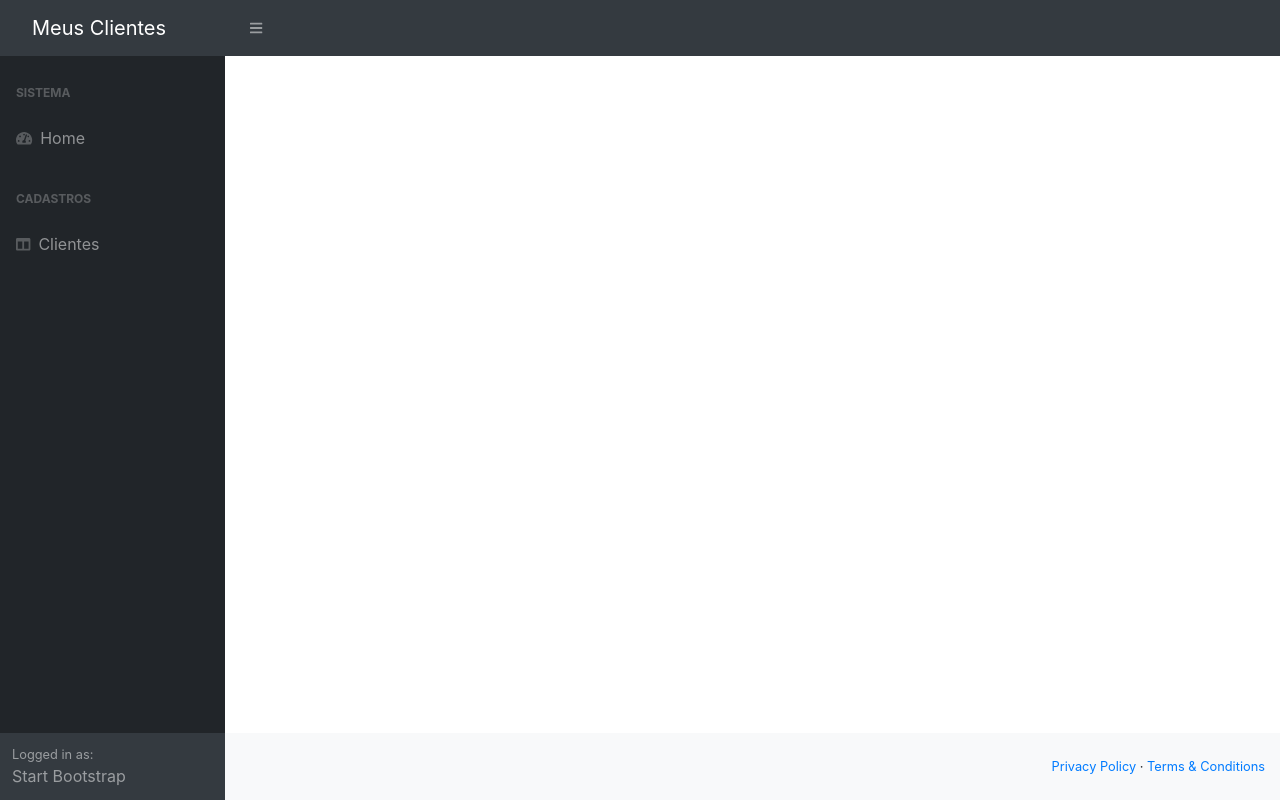
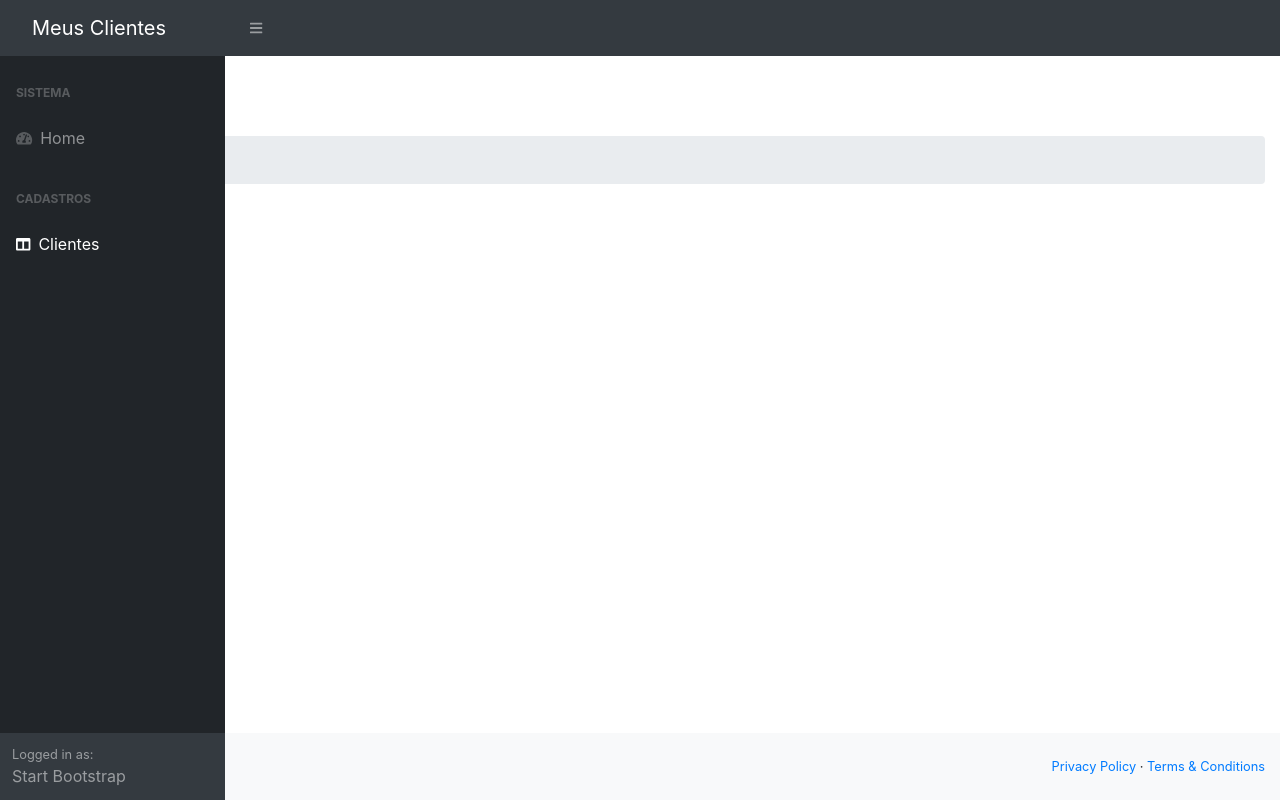
Before and after one commit to ulissesportela/clientes-app-angular-9, an Angular app: page /clientes-lista in a window 1280 px wide. Before the commit this address led to /. Built offline with nearby package versions, Linux system fonts and the light colour scheme.

Commit message:
Criando componente lista de clientes

```diff
--- a/src/app/app-routing.module.ts
+++ b/src/app/app-routing.module.ts
@@ -1,9 +1,12 @@
 import { NgModule } from '@angular/core';
 import { Routes, RouterModule } from '@angular/router';
+import { ClientesFormComponent } from './clientes/clientes-form/clientes-form.component';
+import { ClientesListaComponent } from './clientes/clientes-lista/clientes-lista.component';
 import { HomeComponent } from './home/home.component'
 
 const routes: Routes = [
-  { path: 'home', component: HomeComponent }
+  { path: 'clientes-form', component: ClientesFormComponent },
+  { path: 'clientes-lista', component: ClientesListaComponent },
 ];
 
 @NgModule({
--- a/src/app/clientes.service.ts
+++ b/src/app/clientes.service.ts
@@ -16,10 +16,7 @@ export class ClientesService {
     return this.http.post<Cliente>('http://localhost:8080/api/clientes', cliente)
   }
 
-  getCliente() : Cliente {
-    let cliente : Cliente = new Cliente()
-    cliente.nome = "asdasd"
-    cliente.cpf = "23232323"
-    return cliente
+  getClientes () : Observable<Cliente[]> {
+    return null
   }
 }
--- a/src/app/clientes/clientes-form/clientes-form.component.ts
+++ b/src/app/clientes/clientes-form/clientes-form.component.ts
@@ -12,7 +12,7 @@ export class ClientesFormComponent implements OnInit {
 
   cliente: Cliente
   success: boolean = false
-  errors:string[]
+  errors: string[]
 
   constructor(private service : ClientesService ) {
     this.cliente = new Cliente()
@@ -27,9 +27,8 @@ export class ClientesFormComponent implements OnInit {
       this.errors = []
       this.cliente = response
     }, response => {
+      this.success=false
       this.errors = response.error.errors
-      this.success=false
-
     })
   }
 }
--- /dev/null
+++ b/src/app/clientes/clientes-lista/clientes-lista.component.html
@@ -0,0 +1,4 @@
+<h1 class="mt-4">Clientes</h1>
+<ol class="breadcrumb mb-4">
+    <li class="breadcrumb-item active">Consulta</li>
+</ol>
--- /dev/null
+++ b/src/app/clientes/clientes-lista/clientes-lista.component.ts
@@ -0,0 +1,21 @@
+import { Component, OnInit } from '@angular/core';
+import { ClientesService } from '../../clientes.service';
+import { Cliente } from '../cliente';
+
+@Component({
+  selector: 'app-clientes-lista',
+  templateUrl: './clientes-lista.component.html',
+  styleUrls: ['./clientes-lista.component.css']
+})
+export class ClientesListaComponent implements OnInit {
+
+  clientes: Cliente[] = []
+
+  constructor(private service: ClientesService) {
+
+  }
+
+  ngOnInit(): void {
+  }
+
+}
--- a/src/app/template/sidebar/sidebar.component.html
+++ b/src/app/template/sidebar/sidebar.component.html
@@ -8,7 +8,7 @@
                     Home
                 </a>
                 <div class="sb-sidenav-menu-heading">Cadastros</div>
-                <a class="nav-link collapsed" routerLink="/clientes-form" data-toggle="collapse" data-target="#collapseLayouts" aria-expanded="false" aria-controls="collapseLayouts">
+                <a class="nav-link collapsed" routerLink="/clientes-lista" data-toggle="collapse" data-target="#collapseLayouts" aria-expanded="false" aria-controls="collapseLayouts">
                     <div class="sb-nav-link-icon"><i class="fas fa-columns"></i></div>
                     Clientes
                  </a>
```
Also changed, not shown: src/app/clientes/clientes.module.ts (+7 -2 lines), src/app/clientes/clientes-lista/clientes-lista.component.css (added).
